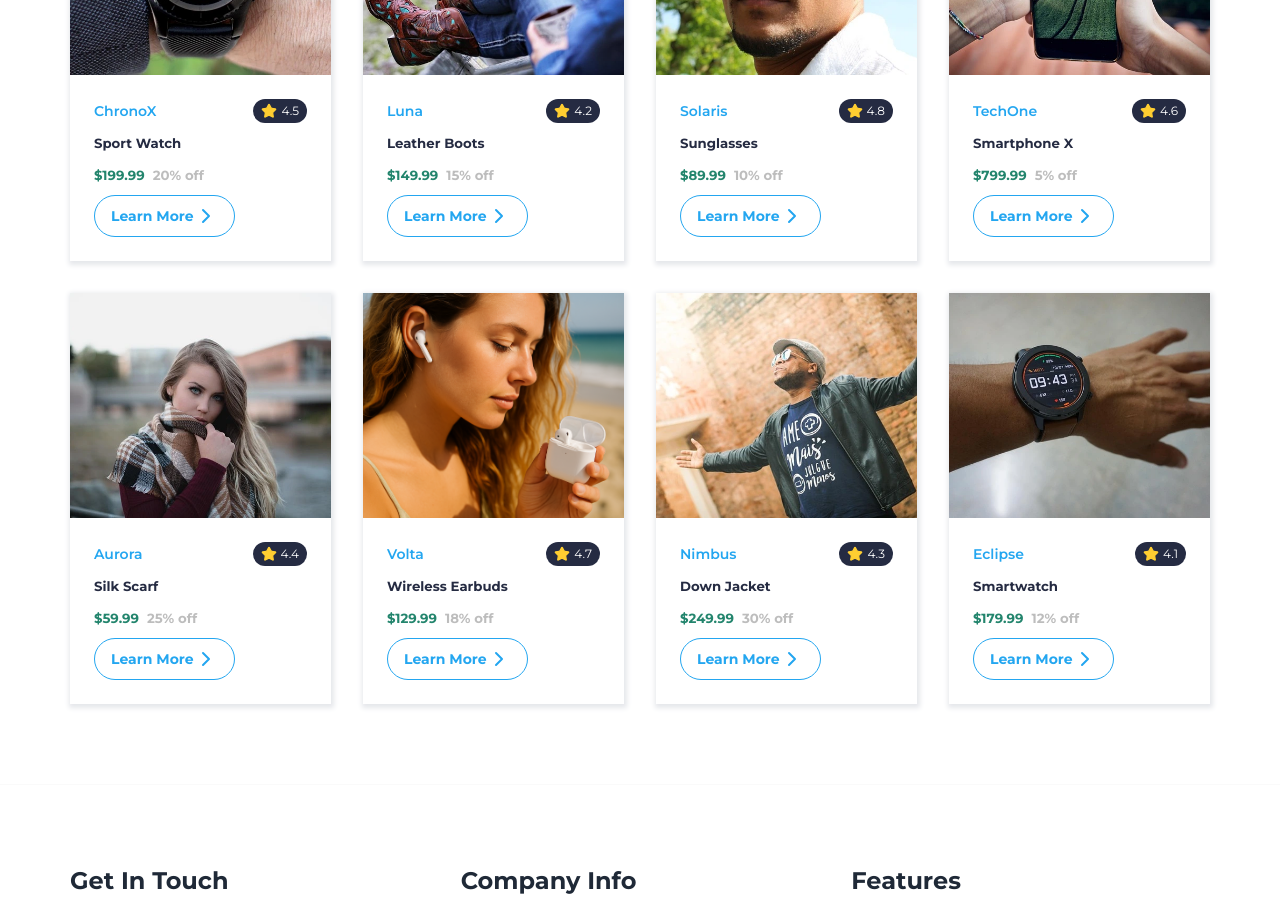
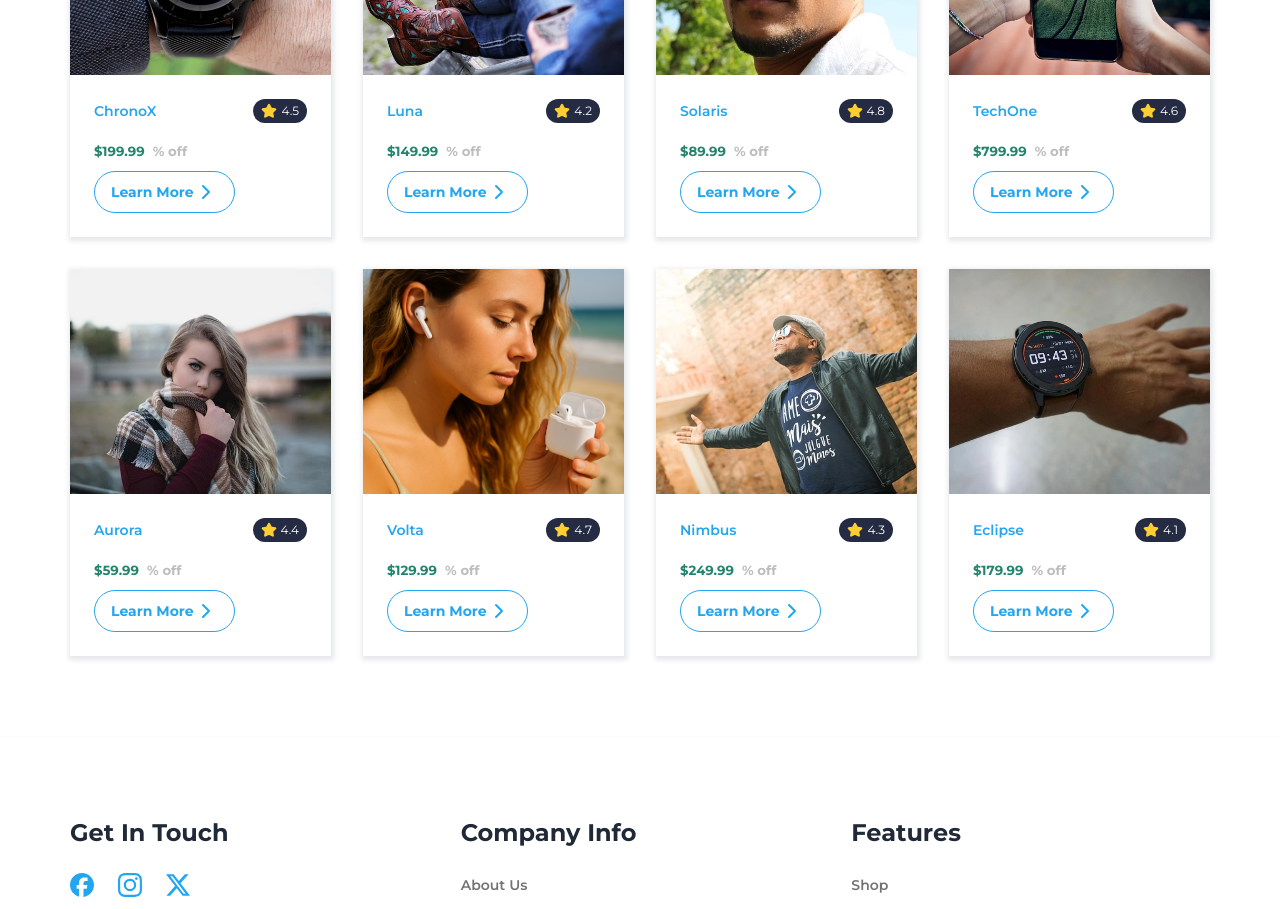
Before and after one commit to IgnacioFleming/react-mentoring-ecommerce-ifleming, a React (Vite) app: page / in a window 1280 px wide. Shown: the part 1980-2889 px from the top of the page. Built offline with nearby package versions, Linux system fonts and the light colour scheme.

Commit message:
feat(types): update Product type to fit external API

```diff
--- a/src/components/ProductCard/ProductCard.tsx
+++ b/src/components/ProductCard/ProductCard.tsx
@@ -14,10 +14,14 @@ type ProductCardProps = {
 export const ProductCard = ({ product }: ProductCardProps) => (
   <li>
     <Card className={styles.card}>
-      <ProductCardThumbnail thumbnail={product.thumbnail} name={product.name} />
+      <ProductCardThumbnail thumbnail={product.thumbnail} name={product.title} />
       <Card.Content className={styles.card__content}>
         <ProductCardHeader brand={product.brand} rating={product.rating} />
-        <ProductCardMain name={product.name} price={product.price} discount={product.discount} />
+        <ProductCardMain
+          name={product.title}
+          price={product.price}
+          discount={product.discountPercentage}
+        />
         <Card.Footer>
           <Button
             variant="outline"
--- a/src/types/products.ts
+++ b/src/types/products.ts
@@ -5,10 +5,10 @@ export type Category = {
 };
 
 export type Product = {
-  name: string;
+  title: string;
   brand: string;
   price: number;
-  discount: number;
+  discountPercentage: number;
   thumbnail: string;
   rating: number;
 };
```
